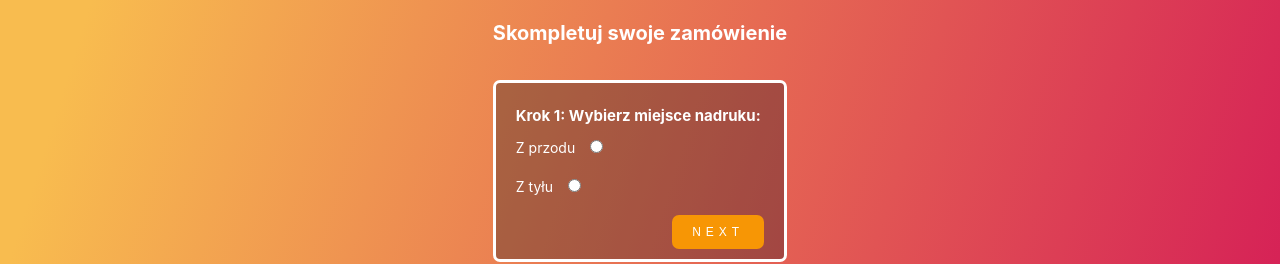
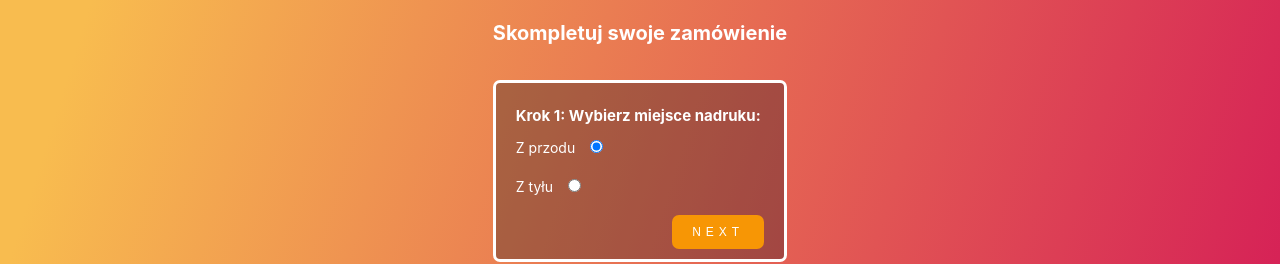
Before and after one commit to Mietlicha/multi-form-step, a React (Create React App) app: page / in a window 1280 px wide. Shown: the top 264 px of the page. Built offline with nearby package versions, Linux system fonts and the light colour scheme.

Commit message:
add validation to step 1 and 2

```diff
--- a/src/components/Step1.js
+++ b/src/components/Step1.js
@@ -5,12 +5,15 @@ import { useForm } from 'react-hook-form';
 import { chooseBase } from '../store/rootSlice';
 import { Form, Label } from './styled-components/Form';
 import { StepComplete, Next } from './styled-components/Steps';
+import { Error } from './styled-components/Error';
 
 export const Step1 = () => {
   const dispatch = useDispatch();
   const history = useHistory();
   const base = useSelector((state) => state.base);
-  const { register, handleSubmit } = useForm({ defaultValues: { base } });
+  const { register, handleSubmit, errors } = useForm({
+    defaultValues: { base },
+  });
 
   const onSubmit = (data) => {
     dispatch(chooseBase(data.base));
@@ -35,8 +38,7 @@ export const Step1 = () => {
           id="base_front"
           type="radio"
           name="base"
-          ref={register}
-          defaultChecked
+          ref={register({ required: true })}
           value="front"
         />
       </div>
@@ -46,10 +48,11 @@ export const Step1 = () => {
           id="base_back"
           type="radio"
           name="base"
-          ref={register}
+          ref={register({ required: true })}
           value="back"
         />
       </div>
+      {errors.base && <Error>wybierz jedną z opcji</Error>}
       <StepComplete>
         <Next type="submit">Next</Next>
       </StepComplete>
--- a/src/components/Step2.js
+++ b/src/components/Step2.js
@@ -6,12 +6,15 @@ import { chooseGraphic } from '../store/rootSlice';
 import { Link } from 'react-router-dom';
 import { Form, Input, ImageLabel } from './styled-components/Form';
 import { StepComplete, Previous, Next } from './styled-components/Steps';
+import { Error } from './styled-components/Error';
 
 export const Step2 = () => {
   const dispatch = useDispatch();
   const history = useHistory();
   const graphic = useSelector((state) => state.graphic);
-  const { register, handleSubmit } = useForm({ defaultValues: { graphic } });
+  const { register, handleSubmit, errors } = useForm({
+    defaultValues: { graphic },
+  });
 
   const onSubmit = (data) => {
     dispatch(chooseGraphic(data.graphic));
@@ -35,7 +38,7 @@ export const Step2 = () => {
           id="graphic_1"
           type="radio"
           name="graphic"
-          ref={register}
+          ref={register({ required: true })}
           value="1"
         />
         <ImageLabel className="label1" htmlFor="graphic_1"></ImageLabel>
@@ -43,7 +46,7 @@ export const Step2 = () => {
           id="graphic_2"
           type="radio"
           name="graphic"
-          ref={register}
+          ref={register({ required: true })}
           value="2"
         />
         <ImageLabel className="label2" htmlFor="graphic_2"></ImageLabel>
@@ -51,7 +54,7 @@ export const Step2 = () => {
           id="graphic_3"
           type="radio"
           name="graphic"
-          ref={register}
+          ref={register({ required: true })}
           value="3"
         />
         <ImageLabel className="label3" htmlFor="graphic_3"></ImageLabel>
@@ -59,11 +62,12 @@ export const Step2 = () => {
           id="graphic_4"
           type="radio"
           name="graphic"
-          ref={register}
+          ref={register({ required: true })}
           value="4"
         />
         <ImageLabel className="label4" htmlFor="graphic_4"></ImageLabel>
       </div>
+      {errors.graphic && <Error>wybierz jedną grafikę</Error>}
       <StepComplete>
         <Link to="/">
           <Previous type="submit">previous</Previous>
--- /dev/null
+++ b/src/components/styled-components/Error.js
@@ -0,0 +1,7 @@
+import styled from 'styled-components';
+
+export const Error = styled.span`
+  color: rgb(245 226 5);
+  margin-bottom: 1rem;
+  display: block;
+`;
--- a/src/store/rootSlice.js
+++ b/src/store/rootSlice.js
@@ -3,8 +3,8 @@ import { createSlice } from '@reduxjs/toolkit';
 const rootSlice = createSlice({
   name: 'root',
   initialState: {
-    base: '',
-    graphic: '',
+    base: 'front',
+    graphic: '1',
     billingInfo: {
       firstName: '',
       lastName: '',
```
